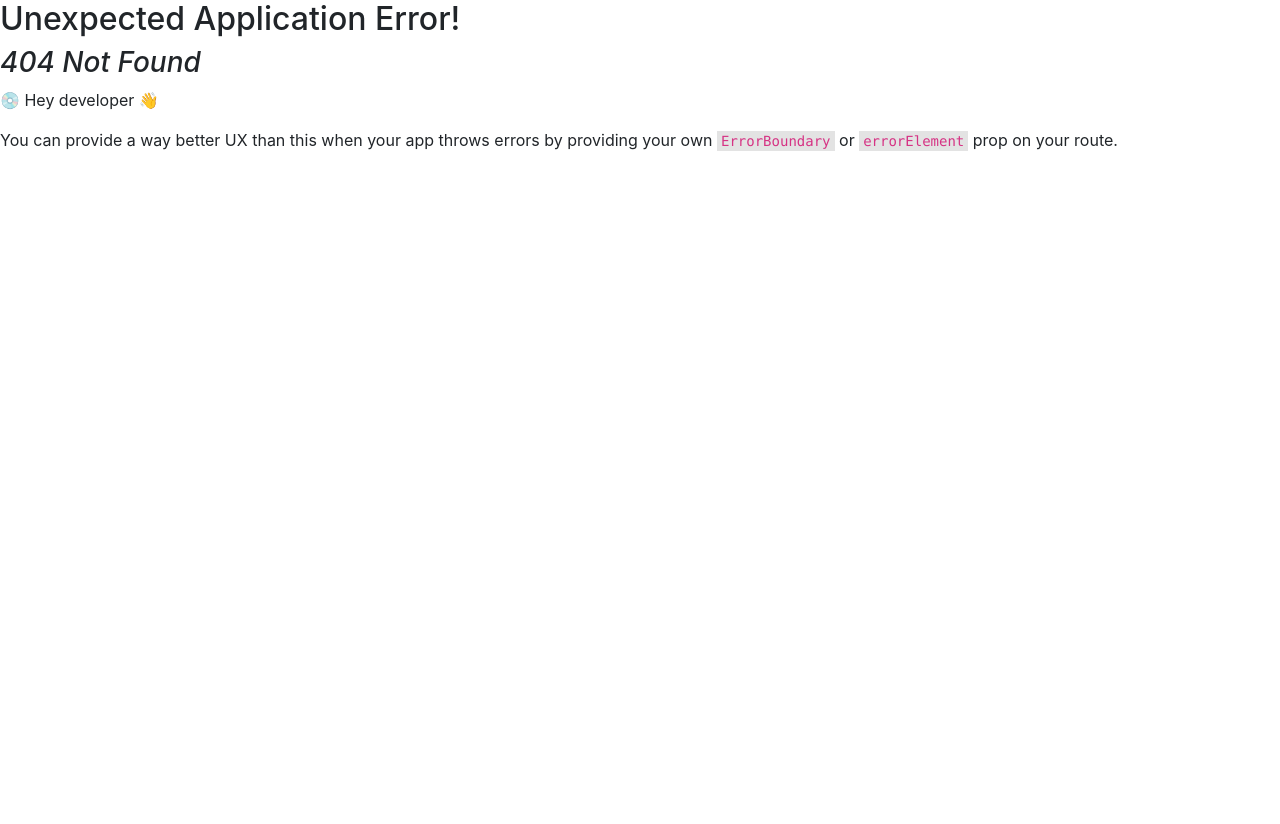
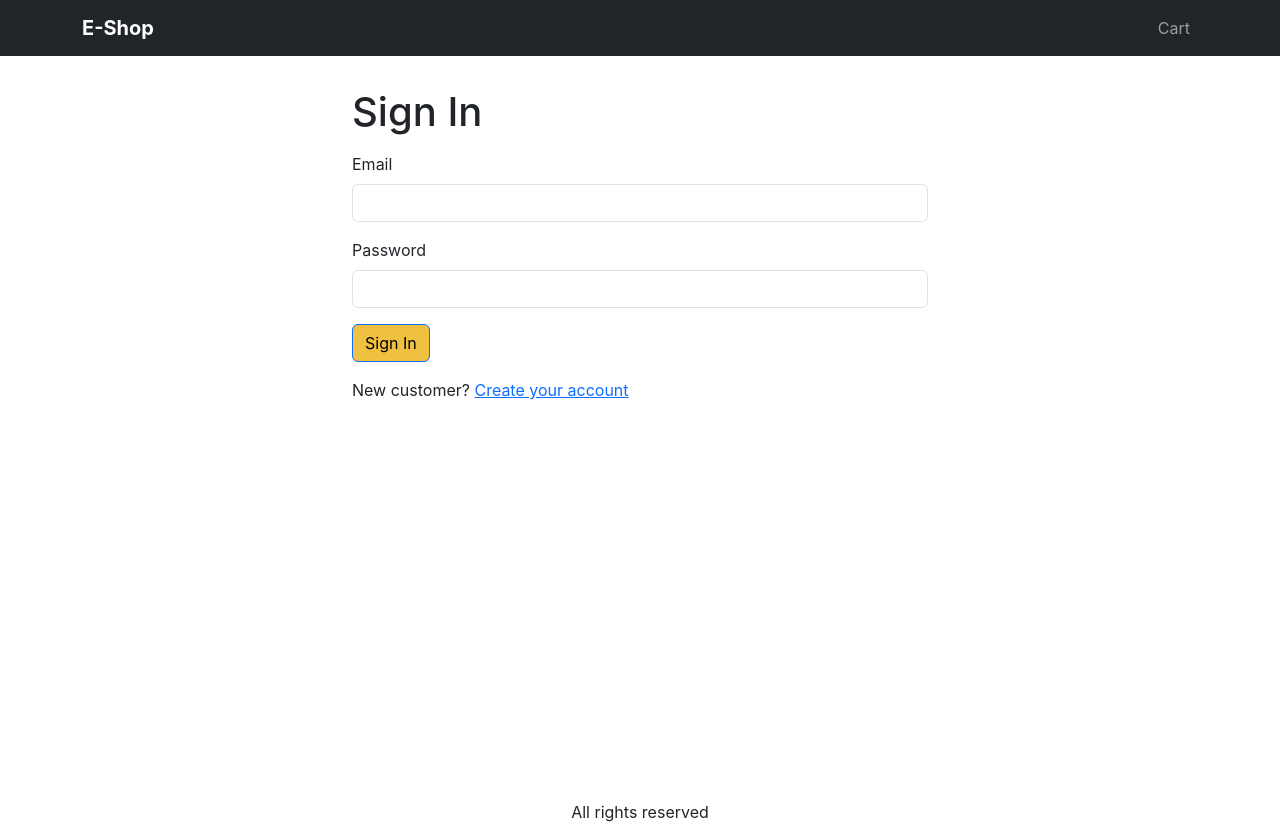
Before and after one commit to ingemedical16/Build-MERN-Stack-ECommerce-Website-Like-Amazon, a React (Vite) app in the folder frontend/: page /signin in a window 1280 px wide. Before the commit this address had no page. Before the commit the page ends 800 px from the top, so only its background shows below. Built offline with nearby package versions, Linux system fonts and the light colour scheme.

Commit message:
18. Create Signin Screen

```diff
--- a/frontend/src/main.jsx
+++ b/frontend/src/main.jsx
@@ -15,6 +15,7 @@
 import ProductScreen from './screens/ProductDetailsScreen.jsx';
 import StoreProvider from './Store/StoreProvider.jsx';
 import CartScreen from './screens/CartScreen.jsx';
+import SigninScreen from './screens/SigninScreen.jsx';
 
 const router = createBrowserRouter(
   createRoutesFromElements(
@@ -22,6 +23,7 @@
       <Route index={true} path="/" element={<HomeScreen />} />
       <Route path="/product/:slug" element={<ProductScreen />} />
       <Route path="/cart" element={<CartScreen />} />
+      <Route path="/signin" element={<SigninScreen />} />
     </Route>
   )
 );
--- /dev/null
+++ b/frontend/src/screens/SigninScreen.jsx
@@ -0,0 +1,37 @@
+//import React from 'react'
+import { Button, Container, Form } from 'react-bootstrap';
+import { Helmet } from 'react-helmet-async';
+import { Link, useLocation } from 'react-router-dom';
+
+const SigninScreen = () => {
+  const { search } = useLocation();
+  const redirectInUrl = new URLSearchParams(search).get('redirect');
+  const redirect = redirectInUrl ? redirectInUrl : '/';
+  return (
+    <Container className="small-container">
+      <Helmet>
+        <title>Sign In</title>
+      </Helmet>
+      <h1 className="my-3">Sign In</h1>
+      <Form>
+        <Form.Group className="mb-3" controlId="email">
+          <Form.Label>Email</Form.Label>
+          <Form.Control type="email" required />
+        </Form.Group>
+        <Form.Group className="mb-3" controlId="password">
+          <Form.Label>Password</Form.Label>
+          <Form.Control type="password" required />
+        </Form.Group>
+        <div className="mb-3">
+          <Button type="submit">Sign In</Button>
+        </div>
+        <div className="mb-3">
+            New customer?{' '}
+          <Link to={`/signup?redirect=${redirect}`}>Create your account</Link>
+        </div>
+      </Form>
+    </Container>
+  );
+};
+
+export default SigninScreen;
```
Also changed, not shown: 1 other file (tests, documents, lock files or other folders).
